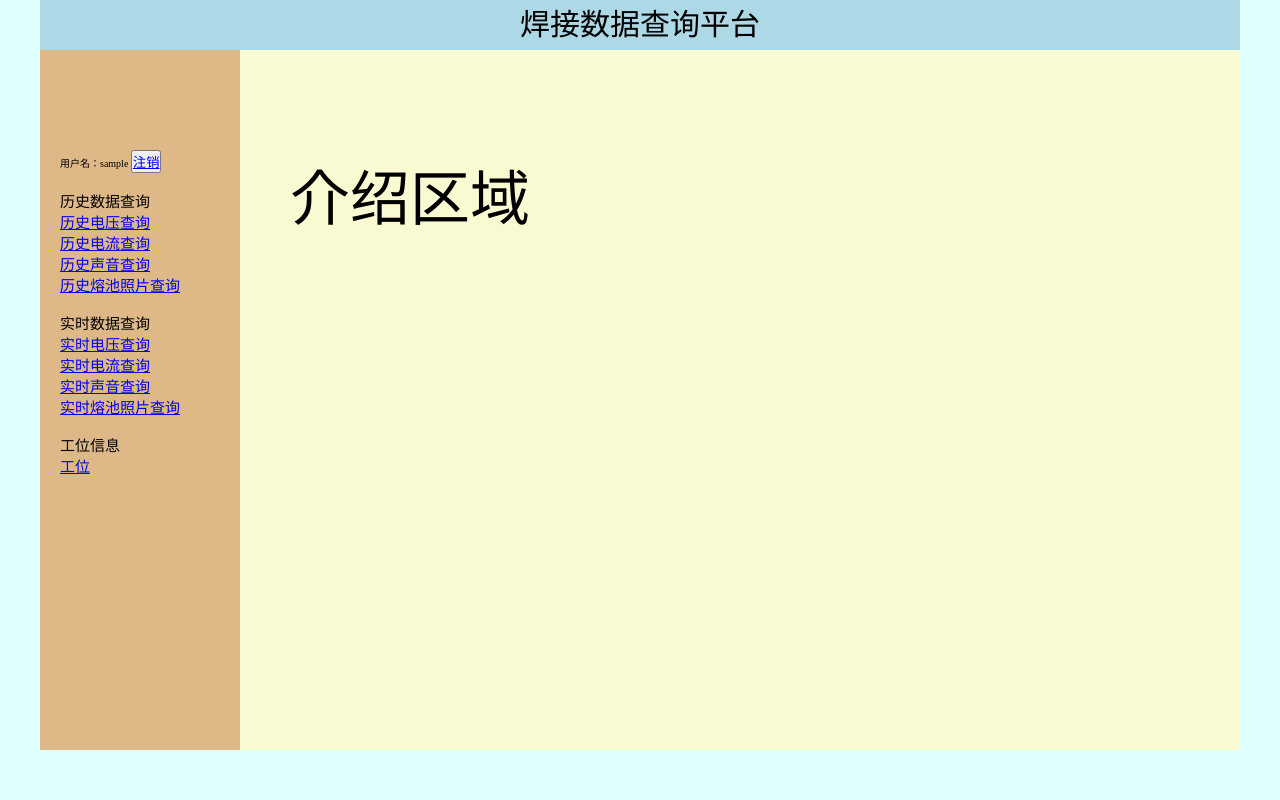
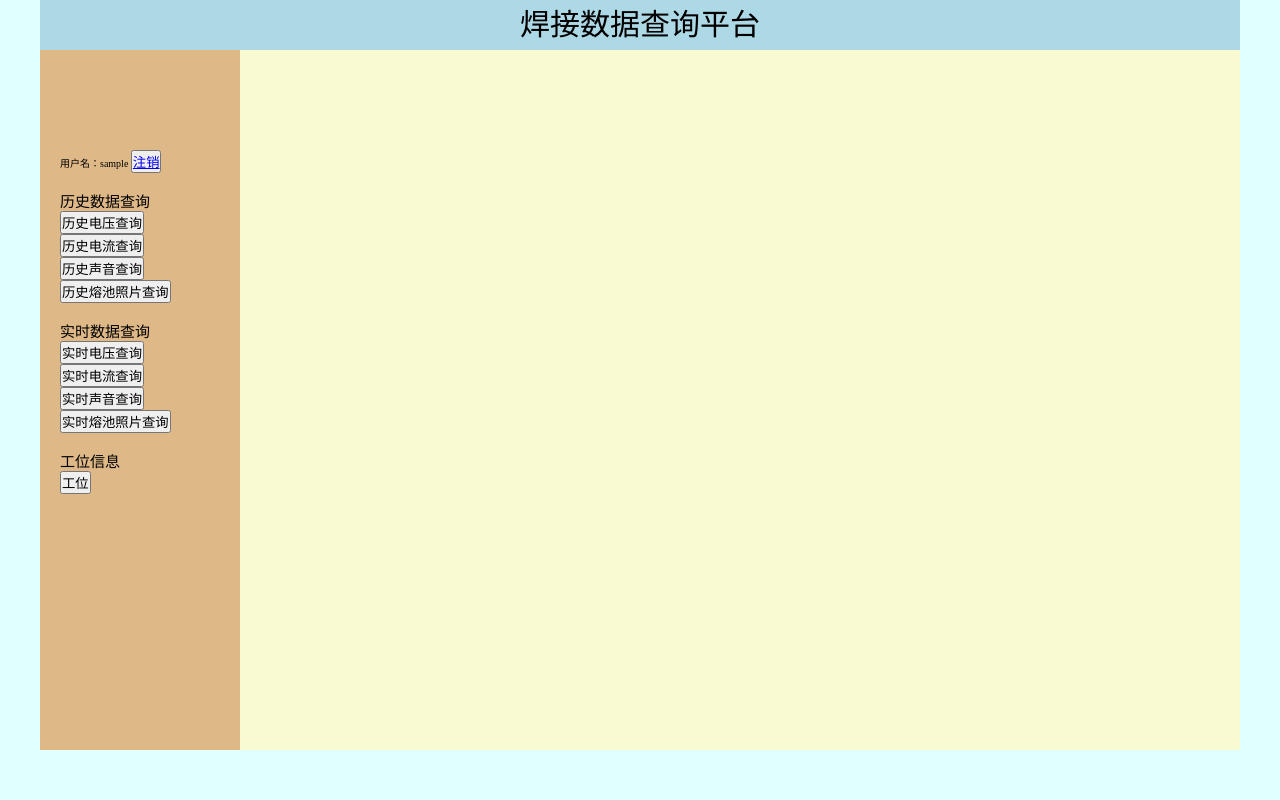
Before and after one commit to wenxingguo/Django-IWMS, a Django app: page /ProjectManagement/index/ in a window 1280 px wide. Run offline with Django 3.2, Linux system fonts and the light colour scheme; the visitor is signed in with stand-in values (Sample User, id 1).

Commit message:
登陆背景，完成index功能

```diff
--- a/IWMS/ProjectManagement/templates/ProjectManagement/index.html
+++ b/IWMS/ProjectManagement/templates/ProjectManagement/index.html
@@ -1,9 +1,15 @@
-
+{% load static%}
 <!DOCTYPE html>
 <html>
 	<head>
 		<meta charset="utf-8" />
-		<title>页面布局2</title>
+		<title>焊接数据查询平台</title>
+		<script src="{% static 'ProjectManagement/js/jquery-3.4.1.min.js' %}"></script>
+		<script type='text/javascript'>
+			function select(button){
+					$('#if_src').attr('src', button.attributes["href"].value);
+				};
+		</script>
         <style type='text/css'>
             *{
 				padding:0px;
@@ -37,6 +43,15 @@
 				float:right;
 
 			}
+			#if_src{
+				width:100%;
+				height:100%;
+				border-top-width: 0px;
+    			border-right-width: 0px;
+    			border-bottom-width: 0px;
+    			border-left-width: 0px;
+				border-style: inset;
+			}
 		</style>
 	</head>
 	<body>
@@ -50,24 +65,24 @@
                     <br>
                     <ul type='none'>
                         <p>历史数据查询</p>
-                        <li><a href="/ProjectManagement/history/Voltage">历史电压查询</a></li>
-                        <li><a href="/ProjectManagement/history/Current">历史电流查询</a></li>
-                        <li><a href="/ProjectManagement/history/Sound">历史声音查询</a></li>
-                        <li><a href="/ProjectManagement/history/PoolImg">历史熔池照片查询</a></li>
+                        <li><button onclick="select(this)" href="/ProjectManagement/history/Voltage">历史电压查询</button></li>
+                        <li><button onclick="select(this)" href="/ProjectManagement/history/Current">历史电流查询</button></li>
+                        <li><button onclick="select(this)" href="/ProjectManagement/history/Sound">历史声音查询</button></li>
+                        <li><button onclick="select(this)" href="/ProjectManagement/history/PoolImg">历史熔池照片查询</button></li>
                         <br>
                         <p>实时数据查询</p>
-                        <li><a href="/ProjectManagement/real_time/Voltage">实时电压查询</a></li>
-                        <li><a href="/ProjectManagement/real_time/Current">实时电流查询</a></li>
-                        <li><a href="/ProjectManagement/real_time/Sound">实时声音查询</a></li>
-                        <li><a href="/ProjectManagement/real_time/PoolImg">实时熔池照片查询</a></li>
+                        <li><button onclick="select(this)" href="/ProjectManagement/real_time/Voltage">实时电压查询</button></li>
+                        <li><button onclick="select(this)" href="/ProjectManagement/real_time/Current">实时电流查询</button></li>
+                        <li><button onclick="select(this)" href="/ProjectManagement/real_time/Sound">实时声音查询</button></li>
+                        <li><button onclick="select(this)" href="/ProjectManagement/real_time/PoolImg">实时熔池照片查询</button></li>
                         <br>
                         <p>工位信息</p>
-                        <li><a href="/ProjectManagement/history/Station">工位</a></li>
+                        <li><button onclick="select(this)" href="/ProjectManagement/history/Station">工位</button></li>
                     </ul>
                 </div>
 			</div>
             <div id='main'>
-            <p style="font-size:60px;margin-left:50px;margin-top:100px;">介绍区域</p>
+			<iframe id='if_src' src=""></iframe>
 
 			</div>
 		</div>
--- a/IWMS/ProjectManagement/views.py
+++ b/IWMS/ProjectManagement/views.py
@@ -4,6 +4,7 @@ from ProjectManagement.models import Voltage, Station, Current, Sound, PoolImg
 import datetime, time
 from django.contrib.auth import authenticate, login, logout
 from django.contrib.auth.decorators import login_required
+from django.views.decorators.clickjacking import xframe_options_exempt
 # Create your views here.
 time_pattern = [
     "%Y-%m-%d %H:%M:%S",
@@ -18,6 +19,7 @@ models_dict = {
     'PoolImg':PoolImg,
     'Sound':Sound
 }
+
 
 def login_input(request):
     return render(request, "ProjectManagement/login.html")
@@ -45,6 +47,7 @@ def log_out(request):
     logout(request)
     return redirect('/ProjectManagement/login/')
 
+@xframe_options_exempt
 @login_required
 def history_view(request, MODEL):
     print(request.user)
@@ -99,6 +102,7 @@ def ajax_server(request):
         'y':y_data
     })
 
+@xframe_options_exempt
 @login_required
 def real_time_view(request, MODEL):
     if MODEL in models_dict:
```
Also changed, not shown: IWMS/ProjectManagement/templates/ProjectManagement/login.html (+10 -2 lines), IWMS/ProjectManagement/static/ProjectManagement/img/login_background.jpg (added).
